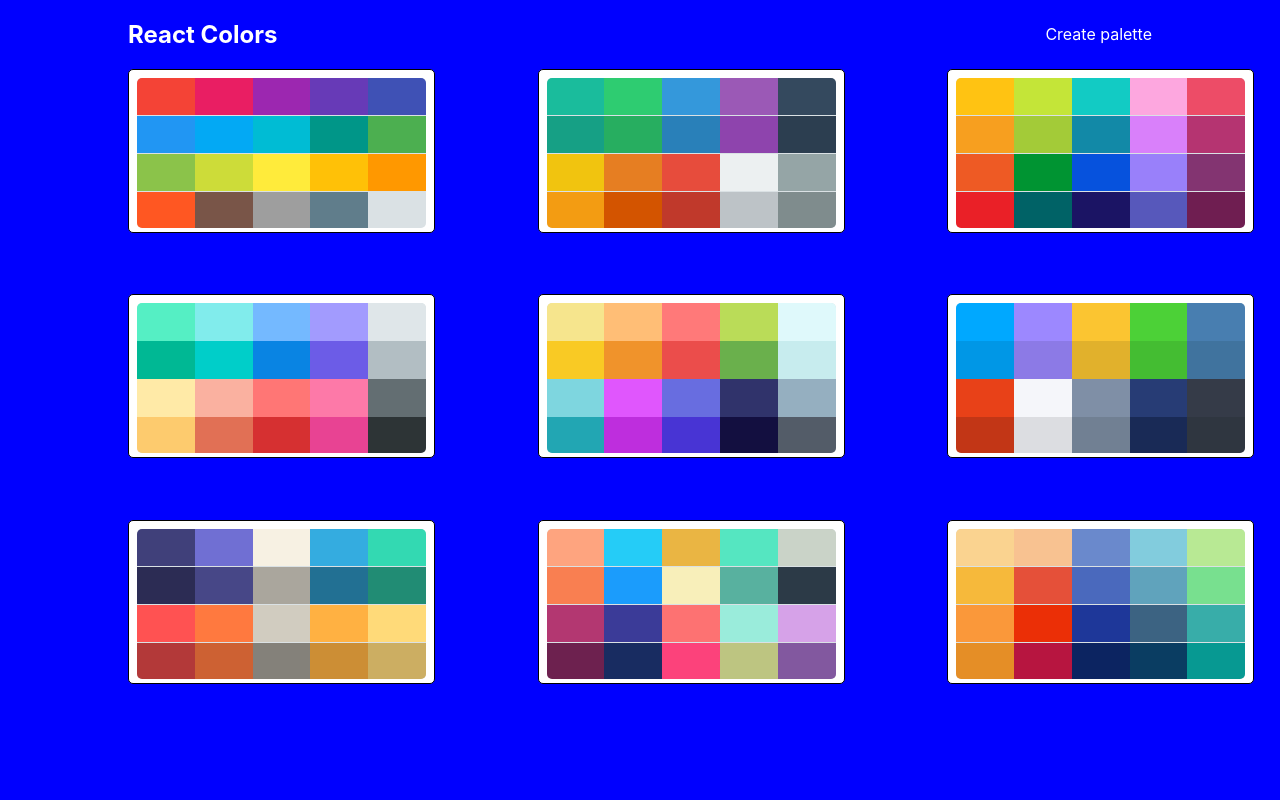
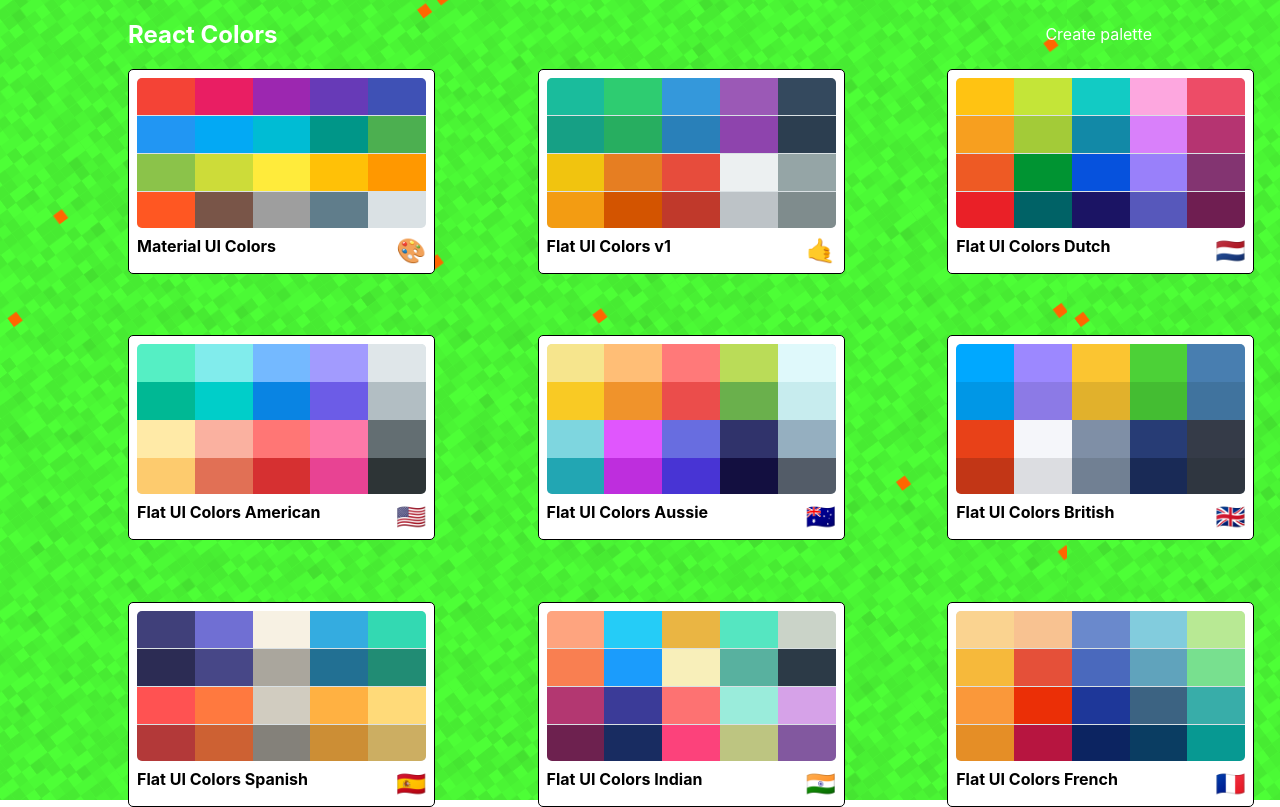
Before and after one commit to zettry1/color-palettes, a React (Create React App) app: page / in a window 1280 px wide. Built offline with nearby package versions, Linux system fonts and the light colour scheme.

Commit message:
animate palette deletion

```diff
--- a/package.json
+++ b/package.json
@@ -19,7 +19,8 @@
     "react-material-ui-form-validator": "^2.1.4",
     "react-router-dom": "^5.2.0",
     "react-scripts": "^4.0.3",
-    "react-sortable-hoc": "^2.0.0"
+    "react-sortable-hoc": "^2.0.0",
+    "react-transition-group": "^4.4.1"
   },
   "scripts": {
     "start": "react-scripts start",
--- a/src/PaletteList.js
+++ b/src/PaletteList.js
@@ -3,6 +3,7 @@
 import MiniPalette from "./MiniPalette";
 import styles from "./styles/PaletteListStyles";
 import { Link } from "react-router-dom";
+import { CSSTransition, TransitionGroup } from "react-transition-group";
 function PaletteList(props) {
   const goToPalette = (id) => {
     props.history.push(`/palette/${id}`);
@@ -18,13 +19,16 @@
 
         <div className={classes.palettes}>
           {palletes.map((pallete, i) => (
-            <MiniPalette
-              key={i}
-              {...pallete}
-              handleClick={() => goToPalette(pallete.id)}
-              deletePalette={deletePalette}
-            />
-            // <Link to={`/palette/${pallete.id}`}>{pallete.paletteName}</Link>
+            <TransitionGroup>
+              <CSSTransition key={pallete.id} classNames="fade" timeout={500}>
+                <MiniPalette
+                  key={pallete.id}
+                  {...pallete}
+                  handleClick={() => goToPalette(pallete.id)}
+                  deletePalette={deletePalette}
+                />
+              </CSSTransition>
+            </TransitionGroup>
           ))}
         </div>
       </div>
--- a/src/styles/PaletteListStyles.js
+++ b/src/styles/PaletteListStyles.js
@@ -1,11 +1,24 @@
 import sizes from "./sizes";
+import bg from "./Pattern-Randomized.svg";
 export default {
+  "@global": {
+    ".fade-exit": {
+      // color: "purple",
+      opacity: 1,
+    },
+    ".fade-exit-active": {
+      opacity: 0,
+      transition: "opacity 500ms ease-out",
+    },
+  },
   root: {
     backgroundColor: "blue",
     height: "100vh",
     display: "flex",
     alignItems: "flex-start",
     justifyContent: "center",
+    backgroundColor: "#1e8feb",
+    backgroundImage: `url(${bg})`,
   },
   container: {
     width: "50%",
```
Also changed, not shown: src/styles/Pattern-Randomized.svg (added), 1 other file (tests, documents, lock files or other folders).
